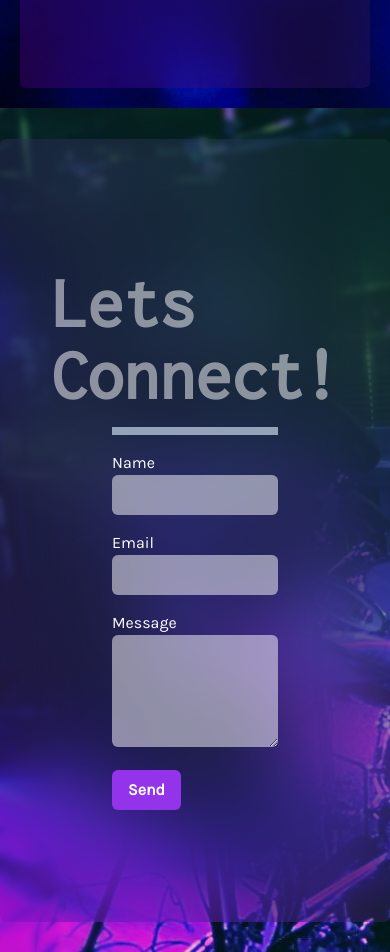
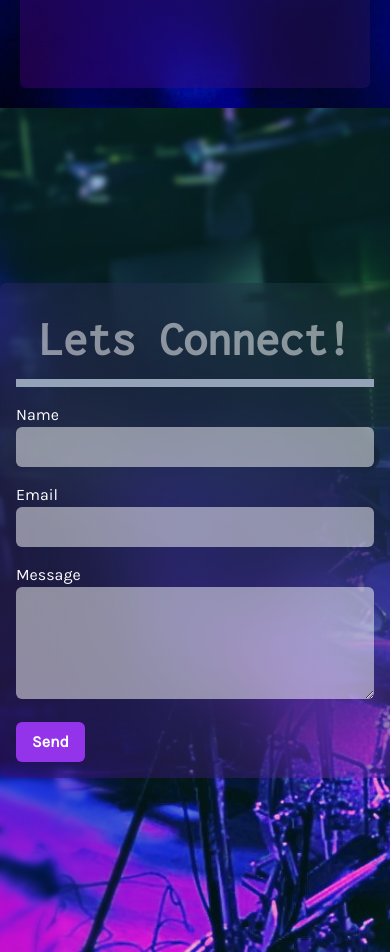
Before and after one commit to MikeCioffi/larry-drums, a React (Vite) app: page / in a window 390 px wide. Shown: the part 3060-4012 px from the top of the page. Built offline with nearby package versions, Linux system fonts and the light colour scheme.

Commit message:
fix contact page on mobile

```diff
--- a/src/components/contact.jsx
+++ b/src/components/contact.jsx
@@ -36,14 +36,14 @@ const Contact = ({ id }) => {
         >
             <div
 
-                className='p-24 rounded-md w-full lg:w-1/2   flex flex-col justify-center items-center lg:ml-9'
+                className='md:p-20 rounded-md w-full lg:w-1/2   flex flex-col justify-center items-center lg:ml-9'
                 style={{
                     backgroundImage: `linear-gradient(to top right , rgb(152,0,209,0.2), rgb(33,84,78,0.2)`,
                     backdropFilter: 'blur(40px)' // Adjust the pixel value to increase or decrease the blur effect
 
                 }}>
                 <div className=" w-full  p-4"> {/* Reverse the skew */}
-                    <h2 className="text-7xl w-full flex justify-center font-bold mb-4 border-b-8 border-slate-400 p-4"
+                    <h2 className=" text-5xl md:text-7xl w-full flex justify-center font-bold mb-4 border-b-8 border-slate-400 p-4"
                         style={{ color: 'rgba(255, 255, 255, 0.5  )' }}> Lets Connect!</h2> {/* Adjusted text color for readability */}                <label htmlFor="user_name" className="text-white mb-2">Name</label>
                     <input
                         type="text"
```
